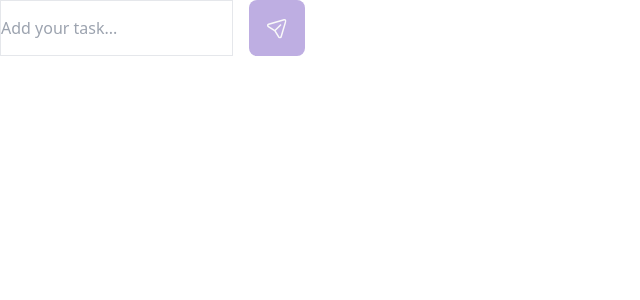
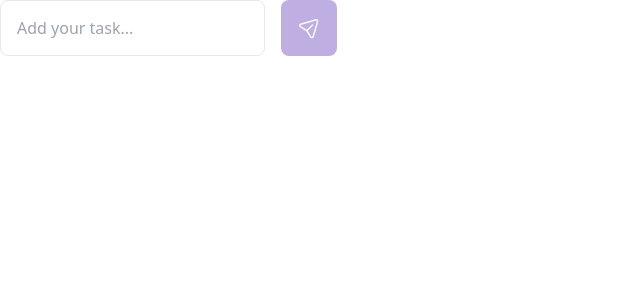
Before and after one commit to samzyconcepts/task-manager-app, a React (Vite) app: page / in a window 1280 px wide. Shown: the top 300 px of the page, without its empty margins (0-640 px from the left). Built offline with nearby package versions, Linux system fonts and the light colour scheme.

Commit message:
Update: input reuseable component

```diff
--- a/src/App.tsx
+++ b/src/App.tsx
@@ -8,7 +8,7 @@ function App() {
     return (
         <>
             <form className="container mx-auto flex gap-4">
-                <Input />
+                <Input type="text" placeholder="Add your task..."/>
                 <Button variant="primary" className="h-14 w-14 flex items-center justify-center">
                 <img src={send} alt="arrow-button" />
                 </Button>
--- a/src/component/Input.tsx
+++ b/src/component/Input.tsx
@@ -1,4 +1,15 @@
-const Input = () => {
-    return <input className="border" type="text" placeholder="Add your task..." />;
+type InputProps = React.HTMLAttributes<HTMLInputElement> & {
+    type: string;
+    placeholder: string;
+};
+
+const Input = ({ type, placeholder }: InputProps) => {
+    return (
+        <input
+            className="px-4 py-2 rounded-lg border outline-[#855DDE]"
+            type={type}
+            placeholder={placeholder}
+        />
+    );
 };
 export default Input;
```
